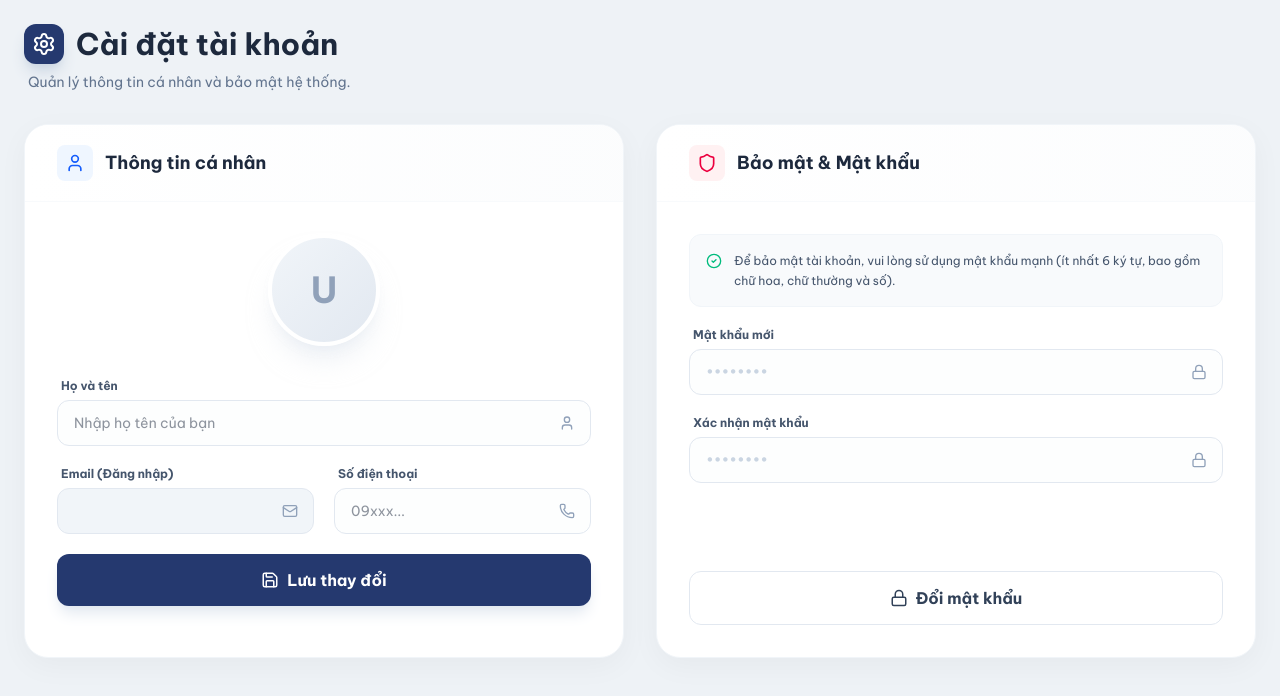
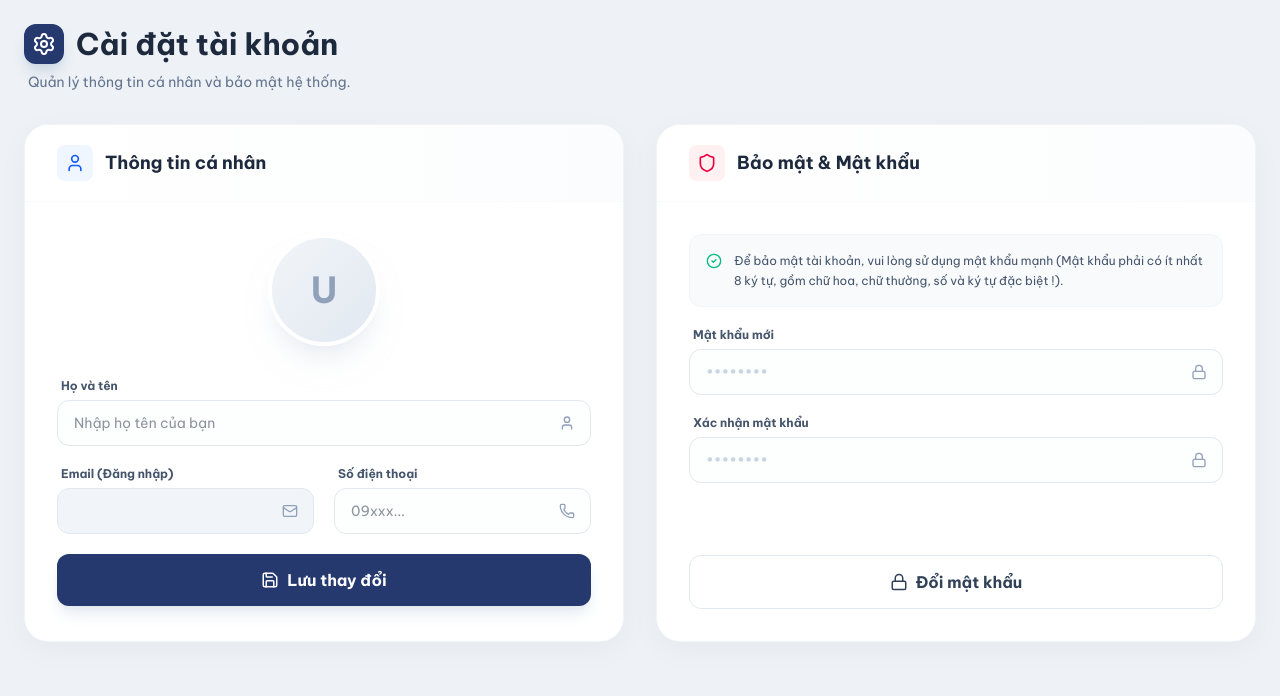
Before and after one commit to NguyenThanhTrung-N2T/VETFEED-MANAGEMENT-FE, a Next.js app: page /cai-dat in a window 1280 px wide. Shown: the top 696 px of the page. Built offline with nearby package versions, Linux system fonts and the light colour scheme; no server answers.

Commit message:
fix: display error message returned from API

```diff
--- a/app/(protected)/cai-dat/page.tsx
+++ b/app/(protected)/cai-dat/page.tsx
@@ -89,7 +89,7 @@ export default function SettingsPage() {
         e.preventDefault();
 
         if (passwords.newPassword.length < 6) {
-            return toast.error("Mật khẩu phải có ít nhất 6 ký tự");
+            return toast.error("Mật khẩu phải có ít nhất 8 ký tự");
         }
         if (passwords.newPassword !== passwords.confirmPassword) {
             return toast.error("Mật khẩu xác nhận không khớp");
@@ -104,7 +104,7 @@ export default function SettingsPage() {
             toast.success("Đổi mật khẩu thành công!");
             setPasswords({ newPassword: '', confirmPassword: '' });
         } catch (error: any) {
-            toast.error("Lỗi: " + (error.response?.data?.detail || "Không thể đổi mật khẩu"));
+            toast.error("Lỗi: " + (error.response?.data?.errors?.Password || "Không thể đổi mật khẩu"));
         } finally {
             setIsPassLoading(false);
         }
@@ -230,7 +230,7 @@ export default function SettingsPage() {
                                 <div className="mt-0.5 shrink-0 text-emerald-500">
                                     <CheckCircle2 size={16} />
                                 </div>
-                                <p>Để bảo mật tài khoản, vui lòng sử dụng mật khẩu mạnh (ít nhất 6 ký tự, bao gồm chữ hoa, chữ thường và số).</p>
+                                <p>Để bảo mật tài khoản, vui lòng sử dụng mật khẩu mạnh (Mật khẩu phải có ít nhất 8 ký tự, gồm chữ hoa, chữ thường, số và ký tự đặc biệt !).</p>
                             </div>
 
                             <div>
@@ -264,7 +264,7 @@ export default function SettingsPage() {
                             <button
                                 type="submit"
                                 disabled={isPassLoading}
-                                className="w-full mt-22 py-3.5 border border-slate-200 text-slate-700 hover:bg-rose-50 hover:text-rose-600 hover:border-rose-200 rounded-xl font-bold flex items-center justify-center gap-2 transition-all disabled:opacity-70 active:scale-[0.98]"
+                                className="w-full mt-18 py-3.5 border border-slate-200 text-slate-700 hover:bg-rose-50 hover:text-rose-600 hover:border-rose-200 rounded-xl font-bold flex items-center justify-center gap-2 transition-all disabled:opacity-70 active:scale-[0.98]"
                             >
                                 {isPassLoading ? <Loader2 className="animate-spin" size={18} /> : <Lock size={18} />}
                                 Đổi mật khẩu
```
